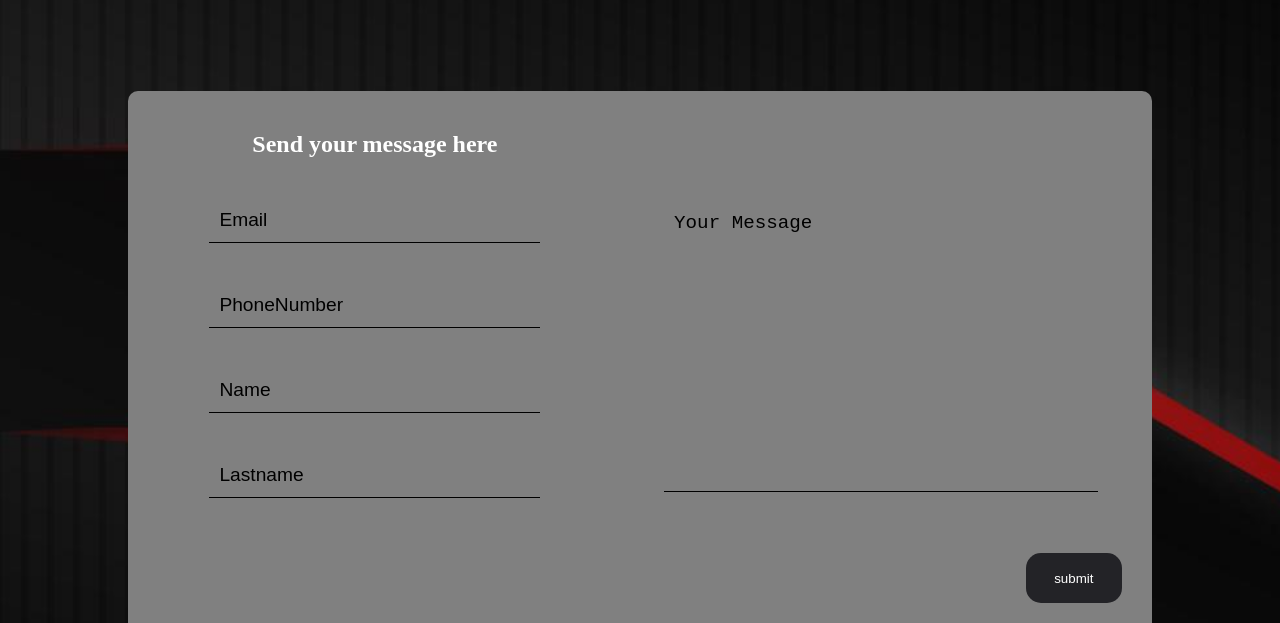
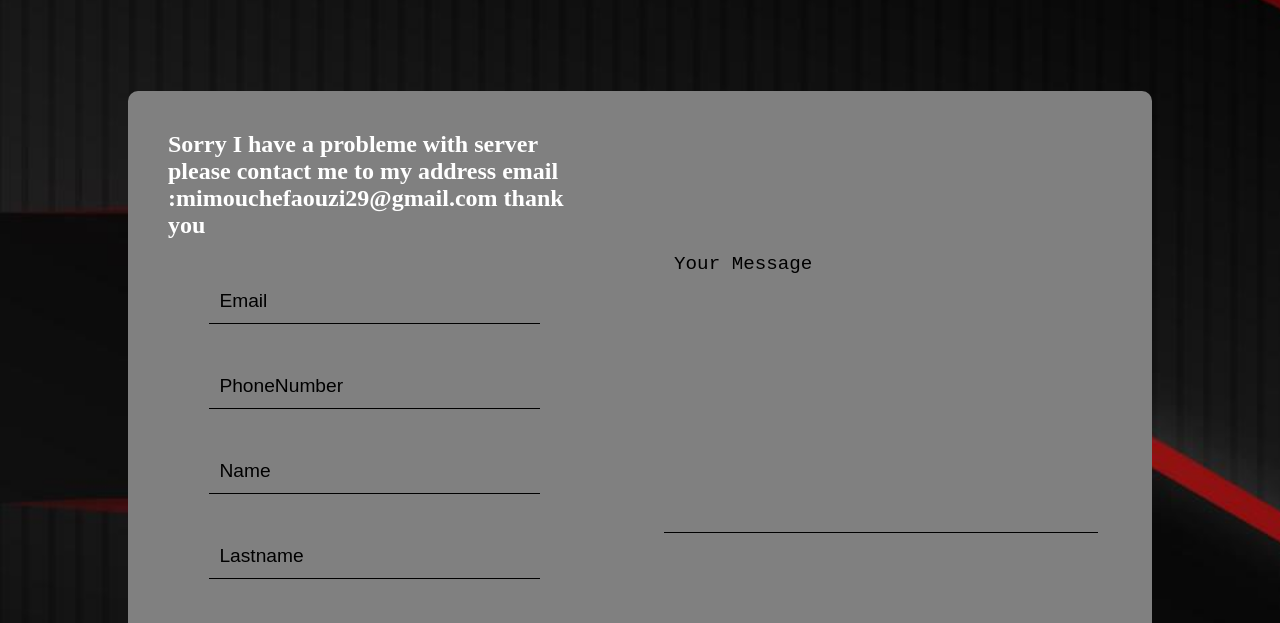
Before and after one commit to Faouzi-M/portfolio, a website built with Vite: page index.html in a window 1280 px wide. Shown: the part 1862-2485 px from the top of the page. Built offline with nearby package versions, Linux system fonts and the light colour scheme.

Commit message:
Update index.html

```diff
--- a/index.html
+++ b/index.html
@@ -155,7 +155,7 @@
      <div class="formulaire">
         <form id="formUser">
             <div class="userInfo">
-                <h2>Send your message here </h2>
+                <h2>Sorry I have a probleme with server please contact me to my address email :mimouchefaouzi29@gmail.com thank you</h2>
                 <input type="email" name="email" id="Email" placeholder="Email" required class="email" class="inputEmail">
                 <input type="number" name="phoneNumber" id="phoneNumber" placeholder="PhoneNumber" class="phoneNumber" class="inputNumber">
                 <input type="text" name="name" id="Name" placeholder="Name" required class="name" class="inputName">
```
